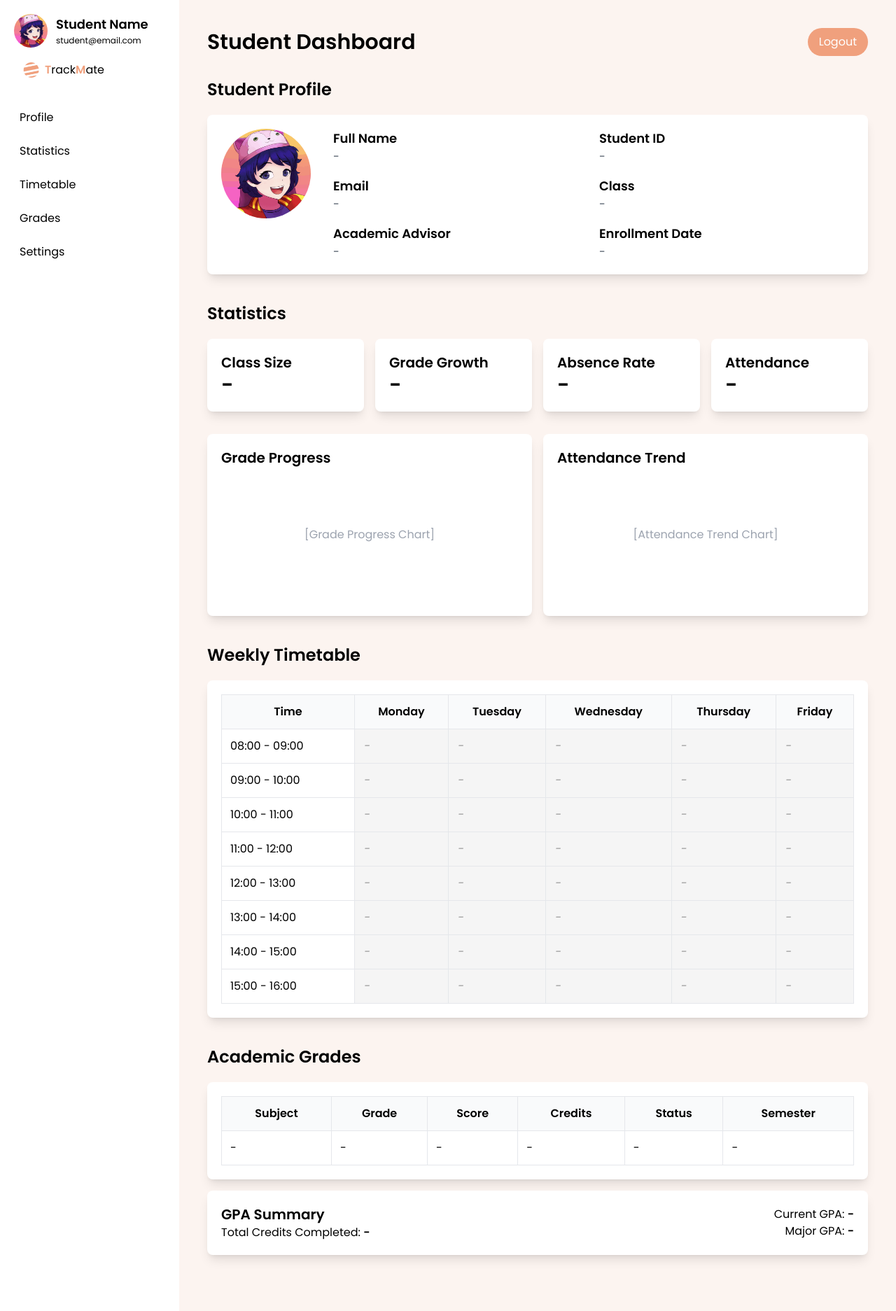
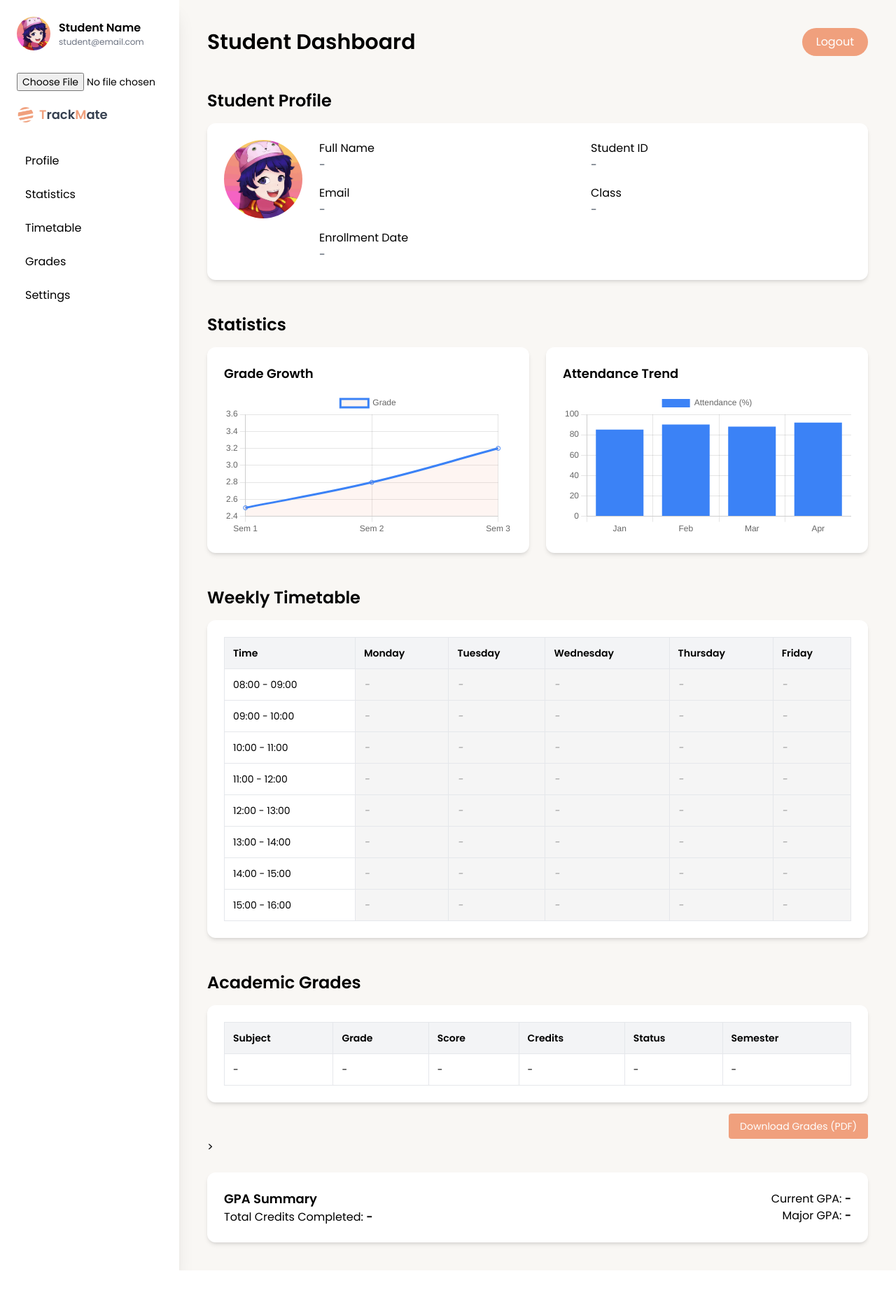
Before and after one commit to SalimMgaidi/TrackMate, a PHP site: page /studentDashboard.php in a window 1280 px wide. Shown: the whole page at 70% size. After the commit the page ends 1815 px from the top, so only its background shows below. Run offline with PHP 8.4, Linux system fonts and the light colour scheme; some libraries are stand-ins or nearby versions.

Commit message:
student dashbaord updated

```diff
--- a/Backend/redirect.php
+++ b/Backend/redirect.php
@@ -15,7 +15,7 @@ if ($_SERVER["REQUEST_METHOD"] == "POST") {
     // Fetch user
     $user = $stmt->fetch();
     echo "<pre>";
-    print_r($user); // 🔍 Show the whole user array
+    print_r($user);
     echo "</pre>";
 
 
--- a/Frontend/studentDashboard.php
+++ b/Frontend/studentDashboard.php
@@ -1,17 +1,16 @@
 <!DOCTYPE html>
 <html lang="en">
 <head>
-    <meta charset="UTF-8">
-    <meta name="viewport" content="width=device-width, initial-scale=1.0">
+  <meta charset="UTF-8" />
+  <meta name="viewport" content="width=device-width, initial-scale=1.0"/>
   <title>Student Dashboard</title>
   <link rel="icon" href="imgs/logo-removebg-preview.png">
   <script src="https://cdn.tailwindcss.com"></script>
+  <script src="https://cdn.jsdelivr.net/npm/chart.js"></script>
   <link href="https://fonts.googleapis.com/css2?family=Poppins:wght@400;600&display=swap" rel="stylesheet">
-
   <style>
     body {
       font-family: 'Poppins', sans-serif;
-            color: black;
     }
     .grade-A { color: #4CAF50; font-weight: bold; }
     .grade-B { color: #8BC34A; font-weight: bold; }
@@ -25,118 +24,71 @@
     }
   </style>
 </head>
-<body class="flex bg-[#FCF4F0] dark:bg-gray-900">
-    <!-- Sidebar -->
-    <aside class="w-64 bg-white text-black min-h-screen p-5 shadow-lg">
-        <div class="flex items-center gap-3 mb-5">
-            <img src="imgs/animated-profile-icon.png" alt="Profile" class="w-12 h-12 rounded-full hover:scale-110 duration-500">
+<body class="flex bg-[#f9f7f4] text-black">
+  <aside class="w-64 bg-white min-h-screen p-6 shadow-xl">
+    <div class="flex items-center gap-3 mb-8">
+      <img id="profileImage" src="imgs/animated-profile-icon.png" alt="Profile" class="w-12 h-12 rounded-full hover:scale-110 duration-300 object-cover">
       <div>
-                <h3 class="text-lg font-bold">Student Name</h3>
-                <p class="text-[12px]">student@email.com</p>
+        <h3 class="text-base font-semibold">Student Name</h3>
+        <p class="text-xs text-gray-500">student@email.com</p>
       </div>
     </div>
-        <div class="">
-        <nav class="mt-5 ">
-            <ul>
-                <div class="flex gap-2 ml-3 mb-9 "><img src="imgs/logo.png" class="w-6" alt="">
-                    <h3 class="font-[poppins]"><span class="text-[#F0A07D] font-semibold">T</span >rack<span class="text-[#F0A07D] font-semibold">M</span>ate</h3></div>
-                <li class="mb-2"><a href="#profile" class="block p-2 hover:bg-gray-200 rounded hover:scale-105 transition-transform duration-800 hover:text-black">Profile</a></li>
-                <li class="mb-2"><a href="#statistics" class="block p-2 hover:bg-gray-200 rounded hover:scale-105 transition-transform duration-800 hover:text-black">Statistics</a></li>
-                <li class="mb-2"><a href="#timetable" class="block p-2 hover:bg-gray-200 rounded hover:scale-105 transition-transform duration-800 hover:text-black">Timetable</a></li>
-                <li class="mb-2"><a href="#grades" class="block p-2 hover:bg-gray-200 rounded hover:scale-105 transition-transform duration-800 hover:text-black">Grades</a></li>
-                <li class="mb-2"><a href="#settings" class="block p-2 hover:bg-gray-200 rounded hover:scale-105 transition-transform duration-800 hover:text-black">Settings</a></li>
+    <input type="file" accept="image/*" class="mb-5 w-full text-sm" onchange="uploadImage(event)">
+    <nav>
+      <div class="flex gap-2 items-center mb-8">
+        <img src="imgs/logo.png" class="w-6" alt="">
+        <h3 class="text-lg font-semibold text-gray-700"><span class="text-[#F0A07D]">T</span>rack<span class="text-[#F0A07D]">M</span>ate</h3>
+      </div>
+      <ul class="space-y-2">
+        <li><a href="#profile" class="block px-3 py-2 rounded-lg hover:bg-gray-100 transition">Profile</a></li>
+        <li><a href="#statistics" class="block px-3 py-2 rounded-lg hover:bg-gray-100 transition">Statistics</a></li>
+        <li><a href="#timetable" class="block px-3 py-2 rounded-lg hover:bg-gray-100 transition">Timetable</a></li>
+        <li><a href="#grades" class="block px-3 py-2 rounded-lg hover:bg-gray-100 transition">Grades</a></li>
+        <li><a href="#settings" class="block px-3 py-2 rounded-lg hover:bg-gray-100 transition">Settings</a></li>
       </ul>
     </nav>
-        </div>
   </aside>
 
-    <!-- Main Content -->
-    <main class="flex-1 p-10 bg-[#FCF4F0]">
-        <header class="flex justify-between items-center mb-8">
+  <main class="flex-1 p-10 space-y-12">
+    <header class="flex justify-between items-center">
       <h1 class="text-3xl font-bold">Student Dashboard</h1>
-            <div class="flex gap-4">
-                <button class="bg-[#F0A07D] text-white px-4 py-2 rounded-3xl hover:bg-[#d88b6c]">Logout</button>
-            </div>
+      <button class="bg-[#F0A07D] text-white px-5 py-2 rounded-full hover:bg-[#d88b6c] transition">Logout</button>
     </header>
 
-        <!-- Profile Section -->
-        <section id="profile" class="mb-10">
-            <h2 class="text-2xl font-bold mb-5">Student Profile</h2>
-            <div class="bg-white p-5 rounded-lg shadow-lg flex items-start gap-8">
-                <img src="imgs/animated-profile-icon.png" alt="Profile" class="w-32 h-32 rounded-full">
+    <section id="profile">
+      <h2 class="text-2xl font-bold mb-4">Student Profile</h2>
+      <div class="bg-white p-6 rounded-xl shadow-md flex gap-6">
+        <img id="profilePreview" src="imgs/animated-profile-icon.png" alt="Profile" class="w-28 h-28 rounded-full object-cover">
         <div class="grid grid-cols-2 gap-4 w-full">
-                    <div>
-                        <h3 class="text-lg font-semibold">Full Name</h3>
-                        <p class="text-gray-600">-</p>
-                    </div>
-                    <div>
-                        <h3 class="text-lg font-semibold">Student ID</h3>
-                        <p class="text-gray-600">-</p>
-                    </div>
-                    <div>
-                        <h3 class="text-lg font-semibold">Email</h3>
-                        <p class="text-gray-600">-</p>
-                    </div>
-                    <div>
-                        <h3 class="text-lg font-semibold">Class</h3>
-                        <p class="text-gray-600">-</p>
-                    </div>
-                    <div>
-                        <h3 class="text-lg font-semibold">Academic Advisor</h3>
-                        <p class="text-gray-600">-</p>
-                    </div>
-                    <div>
-                        <h3 class="text-lg font-semibold">Enrollment Date</h3>
-                        <p class="text-gray-600">-</p>
-                    </div>
+          <div><h3 class="font-medium">Full Name</h3><p class="text-gray-600">-</p></div>
+          <div><h3 class="font-medium">Student ID</h3><p class="text-gray-600">-</p></div>
+          <div><h3 class="font-medium">Email</h3><p class="text-gray-600">-</p></div>
+          <div><h3 class="font-medium">Class</h3><p class="text-gray-600">-</p></div>
+          <div><h3 class="font-medium">Enrollment Date</h3><p class="text-gray-600">-</p></div>
         </div>
       </div>
     </section>
 
-        <!-- Statistics Section -->
-        <section id="statistics" class="mb-10">
-            <h2 class="text-2xl font-bold mb-5">Statistics</h2>
-            <div class="grid grid-cols-4 gap-4 mb-8">
-                <div class="bg-white p-5 rounded-lg shadow-lg">
-                    <h3 class="text-xl font-bold">Class Size</h3>
-                    <p class="text-3xl font-semibold">-</p>
+    <section id="statistics">
+      <h2 class="text-2xl font-bold mb-4">Statistics</h2>
+      <div class="grid md:grid-cols-2 gap-6">
+        <div class="bg-white p-6 rounded-xl shadow-md">
+          <h3 class="text-lg font-semibold mb-3">Grade Growth</h3>
+          <canvas id="gradeChart" class="w-full h-48"></canvas>
         </div>
-                <div class="bg-white p-5 rounded-lg shadow-lg">
-                    <h3 class="text-xl font-bold">Grade Growth</h3>
-                    <p class="text-3xl font-semibold">-</p>
-                </div>
-                <div class="bg-white p-5 rounded-lg shadow-lg">
-                    <h3 class="text-xl font-bold">Absence Rate</h3>
-                    <p class="text-3xl font-semibold">-</p>
-                </div>
-                <div class="bg-white p-5 rounded-lg shadow-lg">
-                    <h3 class="text-xl font-bold">Attendance</h3>
-                    <p class="text-3xl font-semibold">-</p>
-                </div>
-            </div>
-            <div class="grid grid-cols-2 gap-4">
-                <div class="bg-white p-5 rounded-lg shadow-lg">
-                    <h3 class="text-xl font-bold">Grade Progress</h3>
-                    <div class="chart-placeholder h-48 flex items-center justify-center text-gray-400">
-                        [Grade Progress Chart]
-                    </div>
-                </div>
-                <div class="bg-white p-5 rounded-lg shadow-lg">
-                    <h3 class="text-xl font-bold">Attendance Trend</h3>
-                    <div class="chart-placeholder h-48 flex items-center justify-center text-gray-400">
-                        [Attendance Trend Chart]
-                    </div>
+        <div class="bg-white p-6 rounded-xl shadow-md">
+          <h3 class="text-lg font-semibold mb-3">Attendance Trend</h3>
+          <canvas id="attendanceChart" class="w-full h-48"></canvas>
         </div>
       </div>
     </section>
 
-        <!-- Timetable Section -->
-        <section id="timetable" class="mb-10">
-            <h2 class="text-2xl font-bold mb-5">Weekly Timetable</h2>
-            <div class="bg-white p-5 rounded-lg shadow-lg overflow-x-auto">
-                <table class="w-full border-collapse">
-                    <thead>
-                        <tr class="bg-gray-50">
+    <section id="timetable">
+      <h2 class="text-2xl font-bold mb-4">Weekly Timetable</h2>
+      <div class="bg-white p-6 rounded-xl shadow-md overflow-x-auto">
+        <table class="w-full text-sm border-collapse">
+          <thead class="bg-gray-100 text-left">
+            <tr>
               <th class="p-3 border">Time</th>
               <th class="p-3 border">Monday</th>
               <th class="p-3 border">Tuesday</th>
@@ -146,82 +98,28 @@
             </tr>
           </thead>
           <tbody>
-                        <tr>
-                            <td class="p-3 border">08:00 - 09:00</td>
-                            <td class="p-3 border empty-slot">-</td>
-                            <td class="p-3 border empty-slot">-</td>
-                            <td class="p-3 border empty-slot">-</td>
-                            <td class="p-3 border empty-slot">-</td>
-                            <td class="p-3 border empty-slot">-</td>
-                        </tr>
-                        <tr>
-                            <td class="p-3 border">09:00 - 10:00</td>
-                            <td class="p-3 border empty-slot">-</td>
-                            <td class="p-3 border empty-slot">-</td>
-                            <td class="p-3 border empty-slot">-</td>
-                            <td class="p-3 border empty-slot">-</td>
-                            <td class="p-3 border empty-slot">-</td>
-                        </tr>
-                        <tr>
-                            <td class="p-3 border">10:00 - 11:00</td>
-                            <td class="p-3 border empty-slot">-</td>
-                            <td class="p-3 border empty-slot">-</td>
-                            <td class="p-3 border empty-slot">-</td>
-                            <td class="p-3 border empty-slot">-</td>
-                            <td class="p-3 border empty-slot">-</td>
-                        </tr>
-                        <tr>
-                            <td class="p-3 border">11:00 - 12:00</td>
-                            <td class="p-3 border empty-slot">-</td>
-                            <td class="p-3 border empty-slot">-</td>
-                            <td class="p-3 border empty-slot">-</td>
-                            <td class="p-3 border empty-slot">-</td>
-                            <td class="p-3 border empty-slot">-</td>
-                        </tr>
-                        <tr>
-                            <td class="p-3 border">12:00 - 13:00</td>
-                            <td class="p-3 border empty-slot">-</td>
-                            <td class="p-3 border empty-slot">-</td>
-                            <td class="p-3 border empty-slot">-</td>
-                            <td class="p-3 border empty-slot">-</td>
-                            <td class="p-3 border empty-slot">-</td>
-                        </tr>
-                        <tr>
-                            <td class="p-3 border">13:00 - 14:00</td>
-                            <td class="p-3 border empty-slot">-</td>
-                            <td class="p-3 border empty-slot">-</td>
-                            <td class="p-3 border empty-slot">-</td>
-                            <td class="p-3 border empty-slot">-</td>
-                            <td class="p-3 border empty-slot">-</td>
-                        </tr>
-                        <tr>
-                            <td class="p-3 border">14:00 - 15:00</td>
-                            <td class="p-3 border empty-slot">-</td>
-                            <td class="p-3 border empty-slot">-</td>
-                            <td class="p-3 border empty-slot">-</td>
-                            <td class="p-3 border empty-slot">-</td>
-                            <td class="p-3 border empty-slot">-</td>
-                        </tr>
-                        <tr>
-                            <td class="p-3 border">15:00 - 16:00</td>
-                            <td class="p-3 border empty-slot">-</td>
-                            <td class="p-3 border empty-slot">-</td>
-                            <td class="p-3 border empty-slot">-</td>
-                            <td class="p-3 border empty-slot">-</td>
-                            <td class="p-3 border empty-slot">-</td>
-                        </tr>
+          <?php
+                $times = ["08:00", "09:00", "10:00", "11:00", "12:00", "13:00", "14:00", "15:00"];
+                foreach ($times as $time) {
+                        $nextHour = str_pad((intval(substr($time, 0, 2)) + 1), 2, "0", STR_PAD_LEFT) . ":00";
+                         echo "<tr>";
+                        echo "<td class='p-3 border'>{$time} - {$nextHour}</td>";
+                        for ($i = 0; $i < 5; $i++) {
+                             echo "<td class='p-3 border empty-slot'>-</td>";
+                        }
+                        echo "</tr>";
+                }?>
            </tbody>
         </table>
       </div>
     </section>
 
-        <!-- Grades Section -->
-        <section id="grades" class="mb-10">
-            <h2 class="text-2xl font-bold mb-5">Academic Grades</h2>
-            <div class="bg-white p-5 rounded-lg shadow-lg overflow-x-auto">
-                <table class="w-full border-collapse">
-                    <thead>
-                        <tr class="bg-gray-50">
+    <section id="grades">
+      <h2 class="text-2xl font-bold mb-4">Academic Grades</h2>
+      <div class="bg-white p-6 rounded-xl shadow-md overflow-x-auto">
+        <table class="w-full text-sm border-collapse">
+          <thead class="bg-gray-100 text-left">
+            <tr>
               <th class="p-3 border">Subject</th>
               <th class="p-3 border">Grade</th>
               <th class="p-3 border">Score</th>
@@ -242,10 +140,14 @@
           </tbody>
         </table>
       </div>
-            <div class="bg-white p-5 rounded-lg shadow-lg mt-4">
-                <div class="flex justify-between items-center">
+      <div class="flex justify-end mt-4">
+         <a href="grades/grades_report.pdf" download class="bg-[#F0A07D] text-white px-4 py-2 rounded hover:bg-[#d88b6c] transition text-sm">
+            Download Grades (PDF)
+        </a>
+    </div>>
+      <div class="bg-white p-6 rounded-xl shadow-md mt-6 flex justify-between items-center">
         <div>
-                        <h3 class="text-xl font-bold">GPA Summary</h3>
+          <h3 class="text-lg font-semibold">GPA Summary</h3>
           <p>Total Credits Completed: <span class="font-bold">-</span></p>
         </div>
         <div class="text-right">
@@ -253,8 +155,47 @@
           <p>Major GPA: <span class="font-bold">-</span></p>
         </div>
       </div>
-            </div>
     </section>
   </main>
+
+  <script>
+    function uploadImage(event) {
+      const reader = new FileReader();
+      reader.onload = function () {
+        document.getElementById("profileImage").src = reader.result;
+        document.getElementById("profilePreview").src = reader.result;
+      };
+      reader.readAsDataURL(event.target.files[0]);
+    }
+
+    const gradeCtx = document.getElementById('gradeChart').getContext('2d');
+    new Chart(gradeCtx, {
+      type: 'line',
+      data: {
+        labels: ['Sem 1', 'Sem 2', 'Sem 3'],
+        datasets: [{
+          label: 'Grade',
+          data: [2.5, 2.8, 3.2, 3.6],
+          borderColor: '#3B82F6',
+          backgroundColor: 'rgba(240,160,125,0.1)',
+          fill: true,
+          tension: 0.4
+        }]
+      }
+    });
+
+    const attendanceCtx = document.getElementById('attendanceChart').getContext('2d');
+    new Chart(attendanceCtx, {
+      type: 'bar',
+      data: {
+        labels: ['Jan', 'Feb', 'Mar', 'Apr'],
+        datasets: [{
+          label: 'Attendance (%)',
+          data: [85, 90, 88, 92],
+          backgroundColor: '#3B82F6'
+        }]
+      }
+    });
+  </script>
 </body>
 </html>
```
Lines whose indentation alone changed are shown as unchanged.
